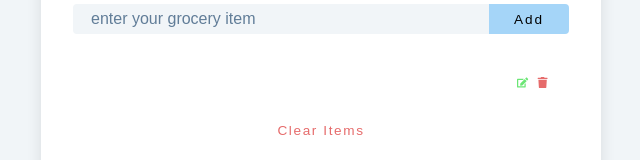
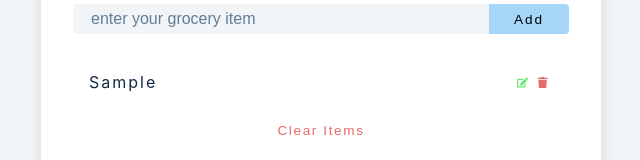
Before and after one commit to Ilesanmi-Erioluwa-Victor/react-grocerry-bud, a React (Create React App) app: page / in a window 1280 px wide. Both pictures are taken after typing "Sample" into the empty fields and a click on the button "Add". Shown: the part 208-368 px from the top of the page, without its empty margins (319-959 px from the left). Built offline with nearby package versions, Linux system fonts and the light colour scheme.

Commit message:
Worked on List Component

```diff
--- a/src/App.js
+++ b/src/App.js
@@ -44,6 +44,7 @@ function App() {
         </div>
       </form>
 
+      {list.length > 0 && (
         <div className="grocery-container">
           <List item={list} />
 
@@ -51,6 +52,7 @@ function App() {
             Clear items
           </button>
         </div>
+      )}
     </section>
   );
 }
--- a/src/List.js
+++ b/src/List.js
@@ -5,10 +5,10 @@ export const List = ({ item }) => {
   return (
     <div className="grocery-list">
       {item.map((item) => {
-        const { id, newItem } = item;
+        const { id, itemName } = item;
         return (
           <article key={id} className="grocery-item">
-            <p className="title">{newItem}</p>
+            <p className="title">{itemName}</p>
 
             <div className="btn-container">
               <button type="button" className="edit-btn">
```
Lines whose indentation alone changed are shown as unchanged.
